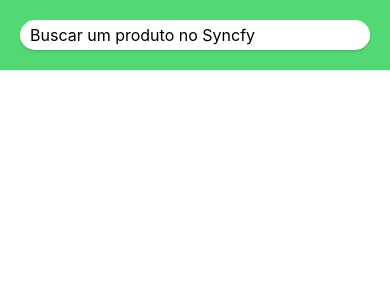
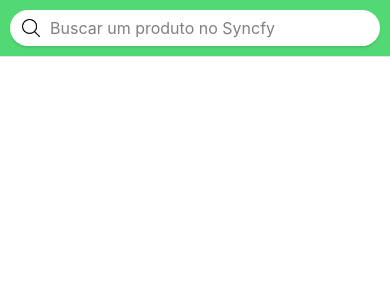
Before and after one commit to Syncfy/front-end, a React Native app in the folder Syncfy/: screen /Portal in a window 390 px wide. Shown: the top 300 px of the page. Built offline with nearby package versions, Linux system fonts and the light colour scheme.

Commit message:
feat: add search icon on search bar

```diff
--- a/Syncfy/src/screens/Portal/index.tsx
+++ b/Syncfy/src/screens/Portal/index.tsx
@@ -1,5 +1,11 @@
 import React, {useState} from 'react';
-import {Container, SearchContainer, SearchInput} from './style'; // Import styled components
+import {
+  Container,
+  SearchContainer,
+  SearchInput,
+  IconContainer,
+  SearchIcon,
+} from './style'; // Import styled components
 
 const Portal: React.FC = () => {
   const [searchQuery, setSearchQuery] = useState('');
@@ -12,6 +18,9 @@ const Portal: React.FC = () => {
   return (
     <Container>
       <SearchContainer>
+        <IconContainer>
+          <SearchIcon source={require('../../assets/icons/search-icon.png')} />
+        </IconContainer>
         <SearchInput
           value={searchQuery}
           onChangeText={handleSearchChange}
--- a/Syncfy/src/screens/Portal/style.tsx
+++ b/Syncfy/src/screens/Portal/style.tsx
@@ -6,21 +6,37 @@ export const Container = styled.View`
 `;
 
 export const SearchContainer = styled.View`
-  padding: 20px;
+  padding: 10px;
   background-color: #52d974;
   border-bottom-width: 1px;
   border-color: #e4e4e4;
+  flex-direction: row;
+  align-items: center;
 `;
 
-export const SearchInput = styled.TextInput`
+export const SearchInput = styled.TextInput.attrs(() => ({
+  placeholderTextColor: 'gray',
+}))`
   background-color: #ffffff;
-  padding-horizontal: 10px;
-  padding-vertical: 5px;
+  padding-horizontal: 40px;
+  padding-vertical: 8px;
   border-radius: 22px;
   font-size: 16px;
+  flex: 1;
   shadow-color: #000;
   shadow-offset: 0px 2px;
   shadow-opacity: 0.1;
   shadow-radius: 2px;
   elevation: 2;
 `;
+
+export const IconContainer = styled.View`
+  position: absolute;
+  left: 22px;
+  z-index: 1;
+`;
+
+export const SearchIcon = styled.Image`
+  width: 18px;
+  height: 18px;
+`;
```
